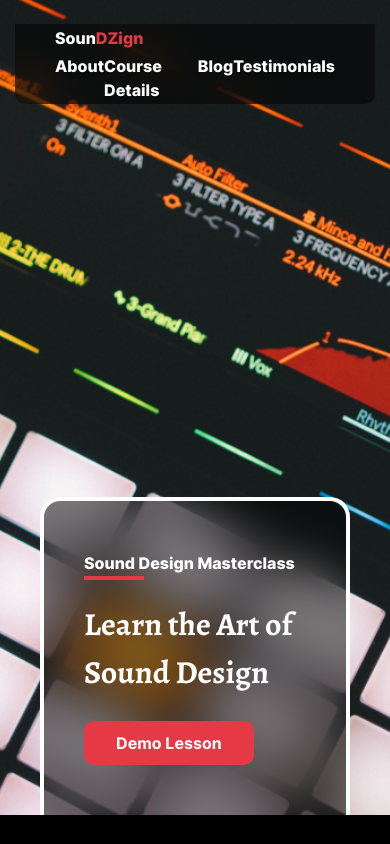
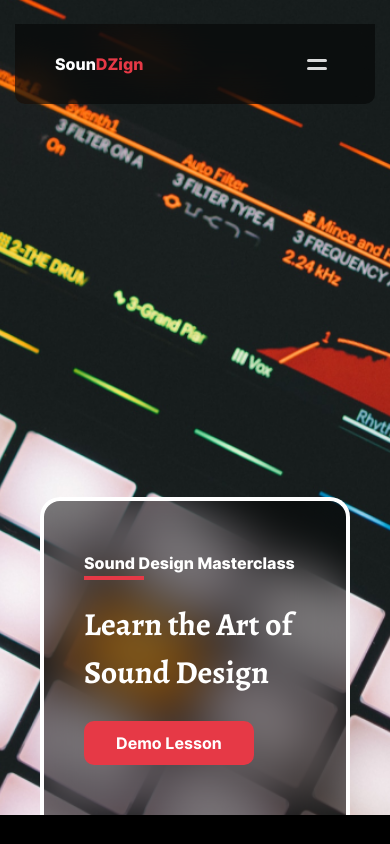
Before and after one commit to RahimliZakir/SoundDZign-Figma-To-React-Vite-Project-With-SanityIO, a React (Vite) app in the folder app/: page / in a window 390 px wide. Shown: the top 844 px of the page. Built offline with nearby package versions, Linux system fonts and the light colour scheme.

Commit message:
MenuBar Added To Mobile Resp. Of Nav

```diff
--- a/app/src/components/Nav.jsx
+++ b/app/src/components/Nav.jsx
@@ -1,14 +1,16 @@
+import { MenuBar, MenuBarActive } from "../assets/images";
+
 const Nav = () => {
   return (
     <nav className="fixed z-[999] top-6 w-full">
       <div className="container">
-        <div className="flex flex-wrap items-center px-10 h-[80px] bg-black/50 rounded-b-[10px] backdrop-blur-[20px]">
+        <div className="flex flex-wrap items-center justify-between xl:justify-start lg:justify-start md:justify-start px-10 h-[80px] bg-black/50 rounded-b-[10px] backdrop-blur-[20px]">
           <div className="xl:w-1/2 lg:w-1/2 md:w-1/4">
             <h6 className="font-inter text-white font-extrabold">
               Soun<span className="text-red">DZign</span>
             </h6>
           </div>
-          <div className="xl:w-1/2 lg:w-1/2 md:w-3/4">
+          <div className="hidden xl:block lg:block md:block xl:w-1/2 lg:w-1/2 md:w-3/4">
             <ul
               style={{ textShadow: "0px 4px 4px rgba(0, 0, 0, 0.25)" }}
               className="flex justify-between text-white font-extrabold font-inter"
@@ -27,6 +29,9 @@ const Nav = () => {
               </li>
             </ul>
           </div>
+          <div className="block xl:hidden lg:hidden md:hidden">
+            <img src={MenuBar} alt="Menu Bar Image" />
+          </div>
         </div>
       </div>
     </nav>
```
Also changed, not shown: app/src/assets/images/index.js (+7 -0 lines), app/src/assets/images/nav/menu-bar-active.svg (added), app/src/assets/images/nav/menu-bar.svg (added).
